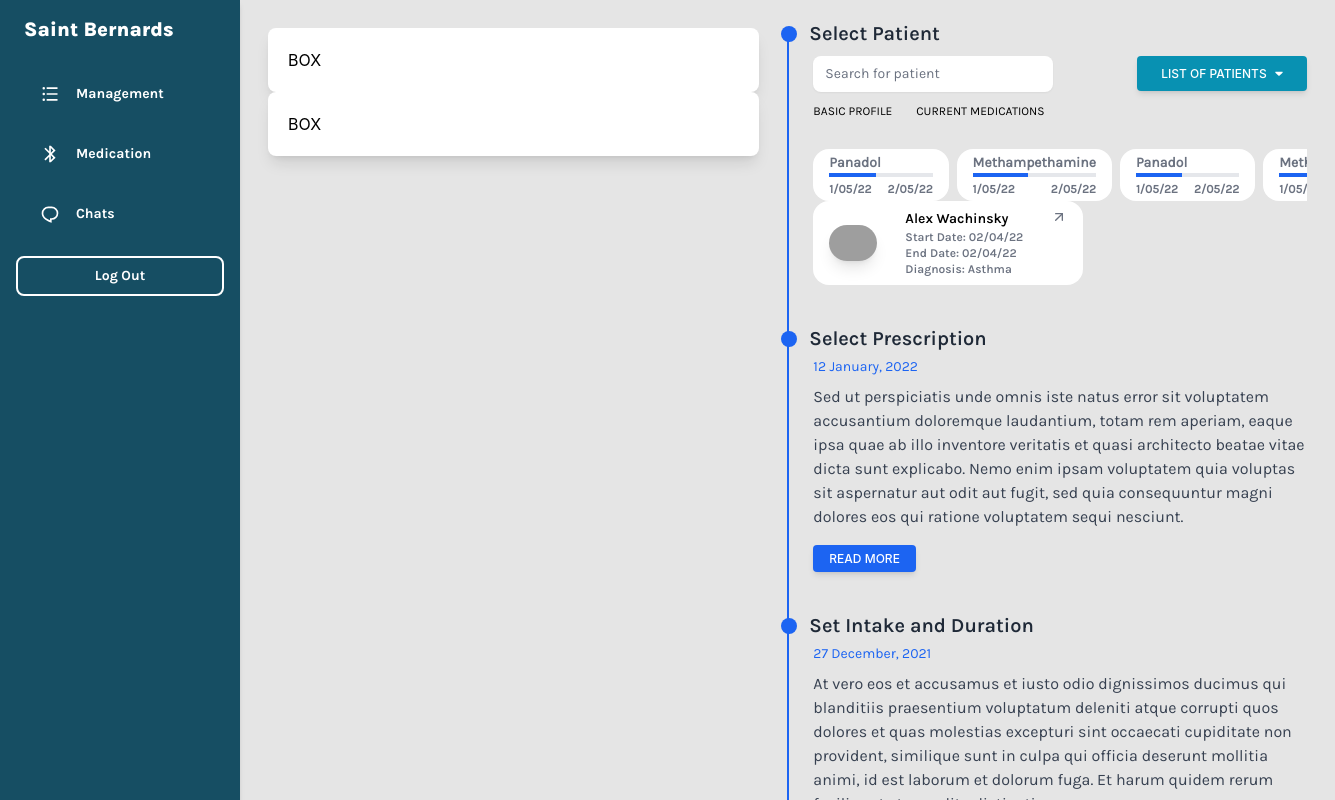
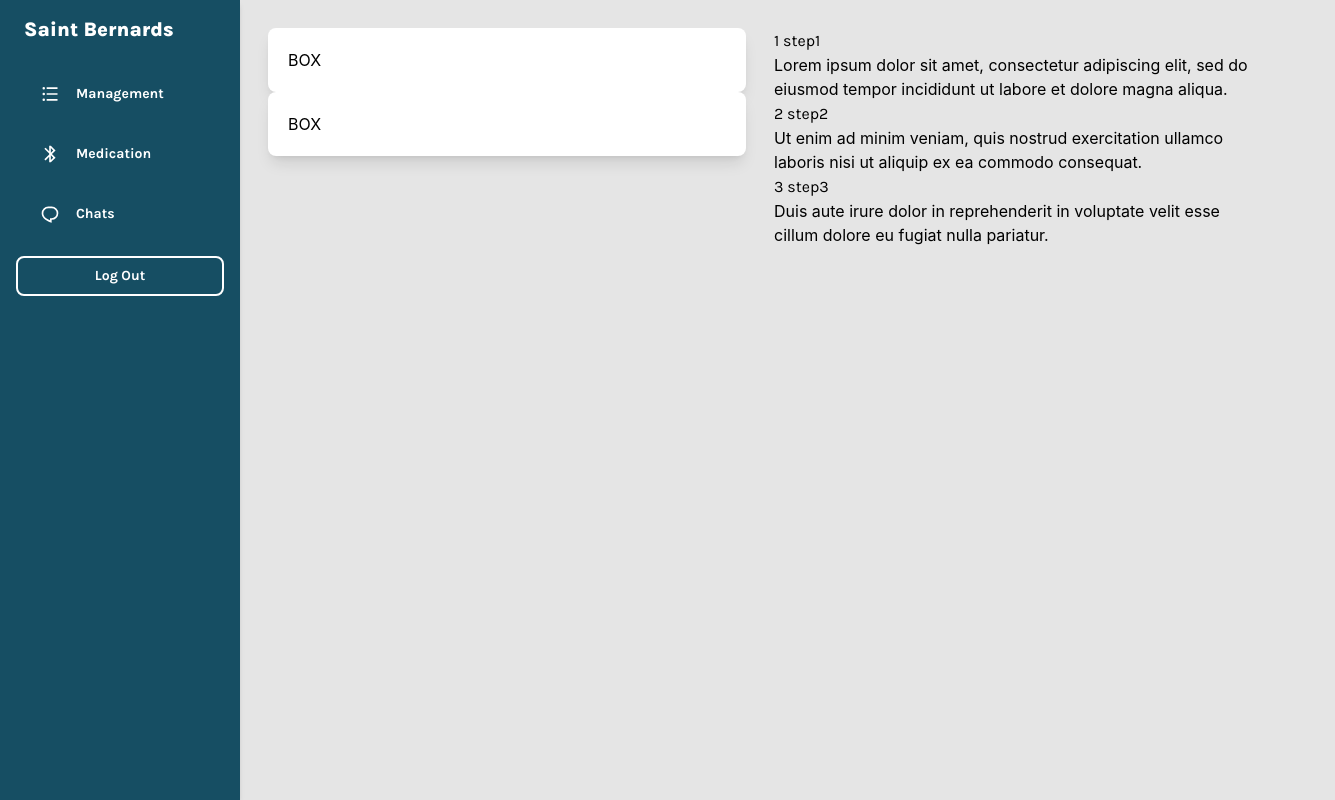
Before and after one commit to mcoscon/health-dashboard, a Next.js app: page /pharmacy in a window 1280 px wide. Shown: the top 800 px of the page, 1335 px wide, since content can reach past the window. Built offline with nearby package versions, Linux system fonts and the light colour scheme; grey boxes are pictures that could not be loaded; what tw-elements would draw is missing.

Commit message:
prescription page upd

```diff
--- a/components/prescription/PrescribeMedication.jsx
+++ b/components/prescription/PrescribeMedication.jsx
@@ -1,9 +1,35 @@
-import React from 'react'
+import { useEffect, React } from 'react'
 import { BsBoxArrowInUpRight } from 'react-icons/bi'
 import { FiArrowUpRight } from 'react-icons/fi'
+
+const BasicPatientInfo = () => {
+	return (
+		<div>
+			<h4 className='mb-2 uppercase'>Selected Patient</h4>
+			<div className='flex items-center px-4 py-2 text-xs font-semibold text-gray-500 transition duration-300 bg-white cursor-pointer gap-7 align-center w-max active:bg-gray-300 ease rounded-2xl'>
+				<div>
+					<img
+						src='https://mdbcdn.b-cdn.net/img/new/avatars/1.webp'
+						className='w-12 rounded-full shadow-lg'
+						alt='Avatar'
+					/>
+				</div>
+				<div>
+					<h4 className='text-sm text-black'>Alex Wachinsky</h4>
+					<h4>Start Date: 02/04/22</h4>
+					<h4>End Date: 02/04/22</h4>
+					<h4>Diagnosis: Asthma</h4>
+				</div>
+				<FiArrowUpRight className='flex self-start' size={'1rem'} />
+			</div>
+		</div>
+	)
+}
 const PatientMedication = () => {
 	return (
-		<div className='flex flex-row gap-2 overflow-x-auto'>
+		<div>
+			<h4 className='mb-2 uppercase'>Current Medications</h4>
+			<div className='flex flex-row flex-wrap gap-2'>
 				<span className='flex flex-col px-4 py-1 text-sm font-semibold text-gray-500 transition duration-300 bg-white cursor-pointer align-center w-max active:bg-gray-300 ease rounded-2xl'>
 					Panadol
 					<div className='w-full h-1 mb-1 bg-gray-200'>
@@ -64,6 +90,7 @@ const PatientMedication = () => {
 						<p>2/05/22</p>
 					</span>
 				</span>
+			</div>
 		</div>
 	)
 }
@@ -150,55 +177,21 @@ const PatientListDropDown = () => {
 		</div>
 	)
 }
-const SelectPatientTabs = () => {
+const SelectedPatient = () => {
 	return (
-		<>
-			<ul
-				className='flex flex-col flex-wrap pl-0 mb-4 list-none border-b-0 nav nav-tabs md:flex-row grow-0'
-				id='tabs-tab'
-				role='tablist'
-			>
-				<li className='nav-item' role='presentation'>
-					<a
-						href='#tabs-profile'
-						className='block py-1 my-2 text-xs font-medium leading-tight uppercase border-t-0 border-b-2 border-transparent nav-link border-x-0 hover:border-transparent focus:border-transparent'
-						id='tabs-profile-tab'
-						data-bs-toggle='pill'
-						data-bs-target='#tabs-profile'
-						role='tab'
-						aria-controls='tabs-profile'
-						aria-selected='false'
-					>
-						Basic Profile
-					</a>
-				</li>
-				<li className='nav-item' role='presentation'>
-					<a
-						href='#tabs-home'
-						className='block py-1 my-2 ml-6 text-xs font-medium leading-tight uppercase border-t-0 border-b-2 border-transparent nav-link border-x-0 hover:border-transparent focus:border-transparent active'
-						id='tabs-home-tab'
-						data-bs-toggle='pill'
-						data-bs-target='#tabs-home'
-						role='tab'
-						aria-controls='tabs-home'
-						aria-selected='true'
-					>
-						Current Medications
-					</a>
-				</li>
-			</ul>
-			<div className='tab-content' id='tabs-tabContent'>
+		<div className='flex flex-col gap-7'>
+			<BasicPatientInfo />
+			<PatientMedication />
+		</div>
+		/* <div className='tab-content' id='tabs-tabContent'>
 				<div
 					className='tab-pane fade show active'
 					id='tabs-home'
 					role='tabpanel'
 					aria-labelledby='tabs-home-tab'
+					show
+					active
 				>
-					{/* 					<p className='mt-2 mb-4 text-gray-700'>
-						Lorem ipsum dolor sit amet, consectetur adipiscing elit, sed do eiusmod tempor incididunt ut
-						labore et dolore magna aliqua. Ut enim ad minim veniam, quis nostrud exercitation ullamco
-						laboris nisi ut aliquip ex ea commodo consequat.
-					</p> */}
 					<PatientMedication />
 				</div>
 				<div className='tab-pane fade' id='tabs-profile' role='tabpanel' aria-labelledby='tabs-profile-tab'>
@@ -219,91 +212,116 @@ const SelectPatientTabs = () => {
 						<FiArrowUpRight className='flex self-start' size={'1rem'} />
 					</div>
 				</div>
-			</div>
-		</>
+			</div> */
 	)
 }
 
 const PrescribeMedication = () => {
 	return (
-		<ol className='border-l-2 border-blue-600'>
-			<li>
-				<div className='flex items-center flex-start'>
-					<div className='flex items-center justify-center w-4 h-4 mr-3 -mt-2 -ml-2 bg-blue-600 rounded-full'></div>
-					<h4 className='-mt-2 text-xl font-semibold text-gray-800'>Select Patient </h4>
+		<ul className='stepper' data-mdb-stepper='stepper'>
+			<li className='stepper-step stepper-active'>
+				<div className='stepper-head'>
+					<span className='stepper-head-icon'> 1 </span>
+					<span className='stepper-head-text'> step1 </span>
 				</div>
-				<div className='pb-6 mt-2 mb-6 ml-6'>
-					<div className='flex justify-between gap-7'>
-						<input
-							type='text'
-							id='table-search'
-							className='text-sm text-gray-900 bg-white border-none rounded-lg shadow-sm lg:w-60 focus:ring-gray-500 focus:border-gray-500 font-Karla-Regular'
-							placeholder='Search for patient'
-						/>
-						<PatientListDropDown />
-					</div>
-					<SelectPatientTabs />
-					{/* 					<button
-						type='button'
-						className='inline-block px-4 py-1.5 bg-blue-600 text-white font-medium text-xs leading-tight uppercase rounded shadow-md hover:bg-blue-700 hover:shadow-lg focus:bg-blue-700 focus:shadow-lg focus:outline-none focus:ring-0 active:bg-blue-800 active:shadow-lg transition duration-150 ease-in-out'
-					>
-						Read more
-					</button> */}
+				<div className='stepper-content'>
+					Lorem ipsum dolor sit amet, consectetur adipiscing elit, sed do eiusmod tempor incididunt ut labore
+					et dolore magna aliqua.
 				</div>
 			</li>
-			<li>
-				<div className='flex items-center flex-start'>
-					<div className='flex items-center justify-center w-4 h-4 mr-3 -mt-2 -ml-2 bg-blue-600 rounded-full'></div>
-					<h4 className='-mt-2 text-xl font-semibold text-gray-800'>Select Prescription</h4>
+			<li className='stepper-step'>
+				<div className='stepper-head'>
+					<span className='stepper-head-icon'> 2 </span>
+					<span className='stepper-head-text'> step2 </span>
 				</div>
-				<div className='pb-6 mb-6 ml-6'>
-					<a
-						href='#!'
-						className='text-sm text-blue-600 transition duration-300 ease-in-out hover:text-blue-700 focus:text-blue-800'
-					>
-						12 January, 2022
-					</a>
-					<p className='mt-2 mb-4 text-gray-700'>
-						Sed ut perspiciatis unde omnis iste natus error sit voluptatem accusantium doloremque
-						laudantium, totam rem aperiam, eaque ipsa quae ab illo inventore veritatis et quasi architecto
-						beatae vitae dicta sunt explicabo. Nemo enim ipsam voluptatem quia voluptas sit aspernatur aut
-						odit aut fugit, sed quia consequuntur magni dolores eos qui ratione voluptatem sequi nesciunt.
-					</p>
-					<button
-						type='button'
-						className='inline-block px-4 py-1.5 bg-blue-600 text-white font-medium text-xs leading-tight uppercase rounded shadow-md hover:bg-blue-700 hover:shadow-lg focus:bg-blue-700 focus:shadow-lg focus:outline-none focus:ring-0 active:bg-blue-800 active:shadow-lg transition duration-150 ease-in-out'
-					>
-						Read more
-					</button>
+				<div className='stepper-content'>
+					Ut enim ad minim veniam, quis nostrud exercitation ullamco laboris nisi ut aliquip ex ea commodo
+					consequat.
 				</div>
 			</li>
-			<li>
-				<div className='flex items-center flex-start'>
-					<div className='flex items-center justify-center w-4 h-4 mr-3 -mt-2 -ml-2 bg-blue-600 rounded-full'></div>
-					<h4 className='-mt-2 text-xl font-semibold text-gray-800'>Set Intake and Duration</h4>
+			<li className='stepper-step'>
+				<div className='stepper-head'>
+					<span className='stepper-head-icon'> 3 </span>
+					<span className='stepper-head-text'> step3 </span>
 				</div>
-				<div className='pb-6 mb-6 ml-6'>
-					<a
-						href='#!'
-						className='text-sm text-blue-600 transition duration-300 ease-in-out hover:text-blue-700 focus:text-blue-800'
-					>
-						27 December, 2021
-					</a>
-					<p className='mt-2 mb-4 text-gray-700'>
-						At vero eos et accusamus et iusto odio dignissimos ducimus qui blanditiis praesentium voluptatum
-						deleniti atque corrupti quos dolores et quas molestias excepturi sint occaecati cupiditate non
-						provident, similique sunt in culpa qui officia deserunt mollitia animi, id est laborum et
-						dolorum fuga. Et harum quidem rerum facilis est et expedita distinctio.
-					</p>
-					<button
-						type='button'
-						className='inline-block px-4 py-1.5 bg-blue-600 text-white font-medium text-xs leading-tight uppercase rounded shadow-md hover:bg-blue-700 hover:shadow-lg focus:bg-blue-700 focus:shadow-lg focus:outline-none focus:ring-0 active:bg-blue-800 active:shadow-lg transition duration-150 ease-in-out'
-					>
-						Read more
-					</button>
+				<div className='stepper-content'>
+					Duis aute irure dolor in reprehenderit in voluptate velit esse cillum dolore eu fugiat nulla
+					pariatur.
 				</div>
 			</li>
-		</ol>
+		</ul>
+		// <ol className='border-l-2 border-blue-600'>
+		// 	<li>
+		// 		<div className='flex items-center flex-start'>
+		// 			<div className='flex items-center justify-center w-4 h-4 mr-3 -mt-2 -ml-2 bg-blue-600 rounded-full'></div>
+		// 			<h4 className='-mt-2 text-gray-800 uppercase'>Select Patient </h4>
+		// 		</div>
+		// 		<div className='pb-6 mt-2 mb-6 ml-6'>
+		// 			<div className='flex justify-between gap-7'>
+		// 				<input
+		// 					type='text'
+		// 					id='table-search'
+		// 					className='text-sm text-gray-900 bg-white border-none rounded-lg shadow-sm lg:w-60 focus:ring-gray-500 focus:border-gray-500 font-Karla-Regular'
+		// 					placeholder='Search for patient'
+		// 				/>
+		// 				<PatientListDropDown />
+		// 			</div>
+		// 			<SelectPatientTabs />
+		// 		</div>
+		// 	</li>
+		// 	<li>
+		// 		<div className='flex items-center flex-start'>
+		// 			<div className='flex items-center justify-center w-4 h-4 mr-3 -mt-2 -ml-2 bg-blue-600 rounded-full'></div>
+		// 			<h4 className='-mt-2 text-gray-800 uppercase'>Select Prescription</h4>
+		// 		</div>
+		// 		<div className='pb-6 mb-6 ml-6'>
+		// 			<a
+		// 				href='#!'
+		// 				className='text-sm text-blue-600 transition duration-300 ease-in-out hover:text-blue-700 focus:text-blue-800'
+		// 			>
+		// 				12 January, 2022
+		// 			</a>
+		// 			<p className='mt-2 mb-4 text-gray-700'>
+		// 				Sed ut perspiciatis unde omnis iste natus error sit voluptatem accusantium doloremque
+		// 				laudantium, totam rem aperiam, eaque ipsa quae ab illo inventore veritatis et quasi architecto
+		// 				beatae vitae dicta sunt explicabo. Nemo enim ipsam voluptatem quia voluptas sit aspernatur aut
+		// 				odit aut fugit, sed quia consequuntur magni dolores eos qui ratione voluptatem sequi nesciunt.
+		// 			</p>
+		// 			<button
+		// 				type='button'
+		// 				className='inline-block px-4 py-1.5 bg-blue-600 text-white font-medium text-xs leading-tight uppercase rounded shadow-md hover:bg-blue-700 hover:shadow-lg focus:bg-blue-700 focus:shadow-lg focus:outline-none focus:ring-0 active:bg-blue-800 active:shadow-lg transition duration-150 ease-in-out'
+		// 			>
+		// 				Read more
+		// 			</button>
+		// 		</div>
+		// 	</li>
+		// 	<li>
+		// 		<div className='flex items-center flex-start'>
+		// 			<div className='flex items-center justify-center w-4 h-4 mr-3 -mt-2 -ml-2 bg-blue-600 rounded-full'></div>
+		// 			<h4 className='-mt-2 text-xl font-semibold text-gray-800'>Set Intake and Duration</h4>
+		// 		</div>
+		// 		<div className='pb-6 mb-6 ml-6'>
+		// 			<a
+		// 				href='#!'
+		// 				className='text-sm text-blue-600 transition duration-300 ease-in-out hover:text-blue-700 focus:text-blue-800'
+		// 			>
+		// 				27 December, 2021
+		// 			</a>
+		// 			<p className='mt-2 mb-4 text-gray-700'>
+		// 				At vero eos et accusamus et iusto odio dignissimos ducimus qui blanditiis praesentium voluptatum
+		// 				deleniti atque corrupti quos dolores et quas molestias excepturi sint occaecati cupiditate non
+		// 				provident, similique sunt in culpa qui officia deserunt mollitia animi, id est laborum et
+		// 				dolorum fuga. Et harum quidem rerum facilis est et expedita distinctio.
+		// 			</p>
+		// 			<button
+		// 				type='button'
+		// 				className='inline-block px-4 py-1.5 bg-blue-600 text-white font-medium text-xs leading-tight uppercase rounded shadow-md hover:bg-blue-700 hover:shadow-lg focus:bg-blue-700 focus:shadow-lg focus:outline-none focus:ring-0 active:bg-blue-800 active:shadow-lg transition duration-150 ease-in-out'
+		// 			>
+		// 				Read more
+		// 			</button>
+		// 		</div>
+		// 	</li>
+		// </ol>
 	)
 }
 
--- a/styles/globals.css
+++ b/styles/globals.css
@@ -45,6 +45,11 @@ input:-webkit-autofill:focus {
 
 input[data-autocompleted] {
   background-color: transparent !important;
+}
+
+.nav-tabs .nav-link.active {
+  color: #0891b2;
+  border-color: #0891b2;
 }
 
 /* @media (prefers-color-scheme: dark) {
```
Also changed, not shown: components/PatientGraphs.jsx (+31 -0 lines). Lines whose indentation alone changed are shown as unchanged.
